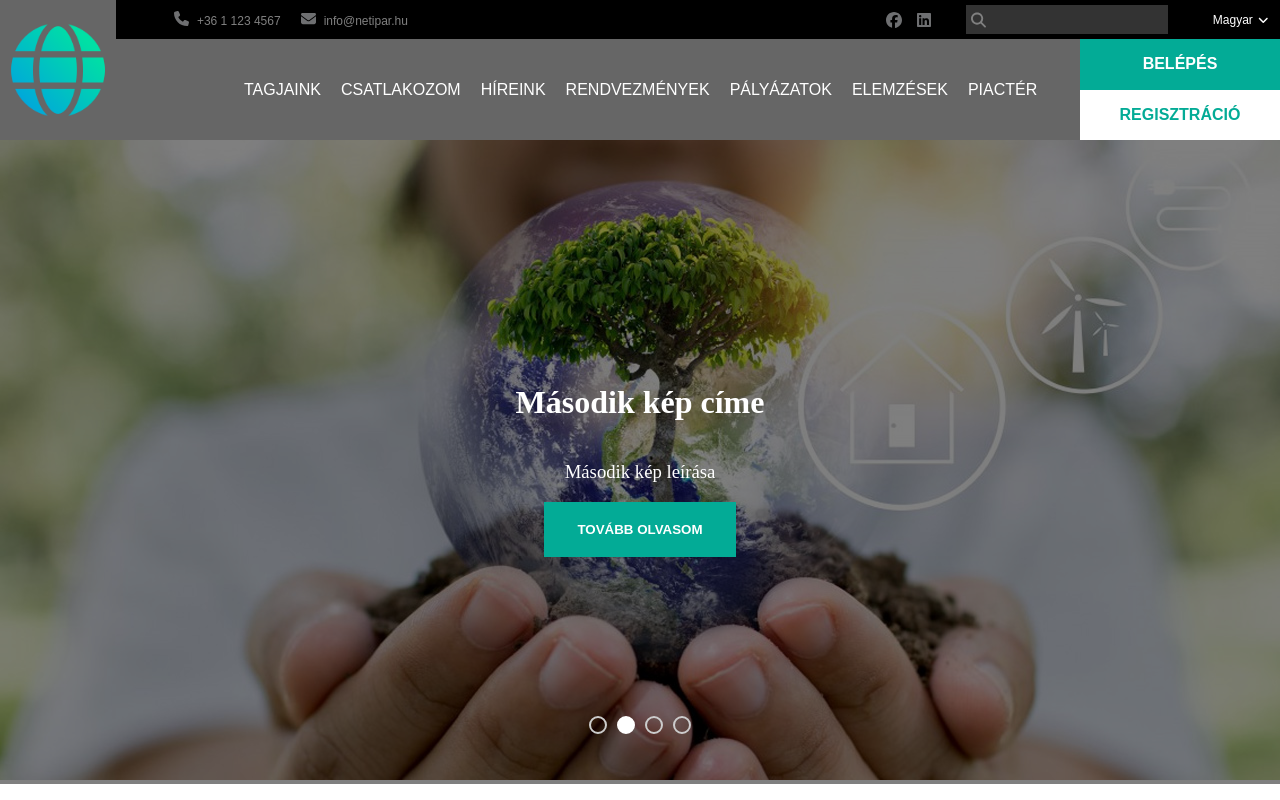
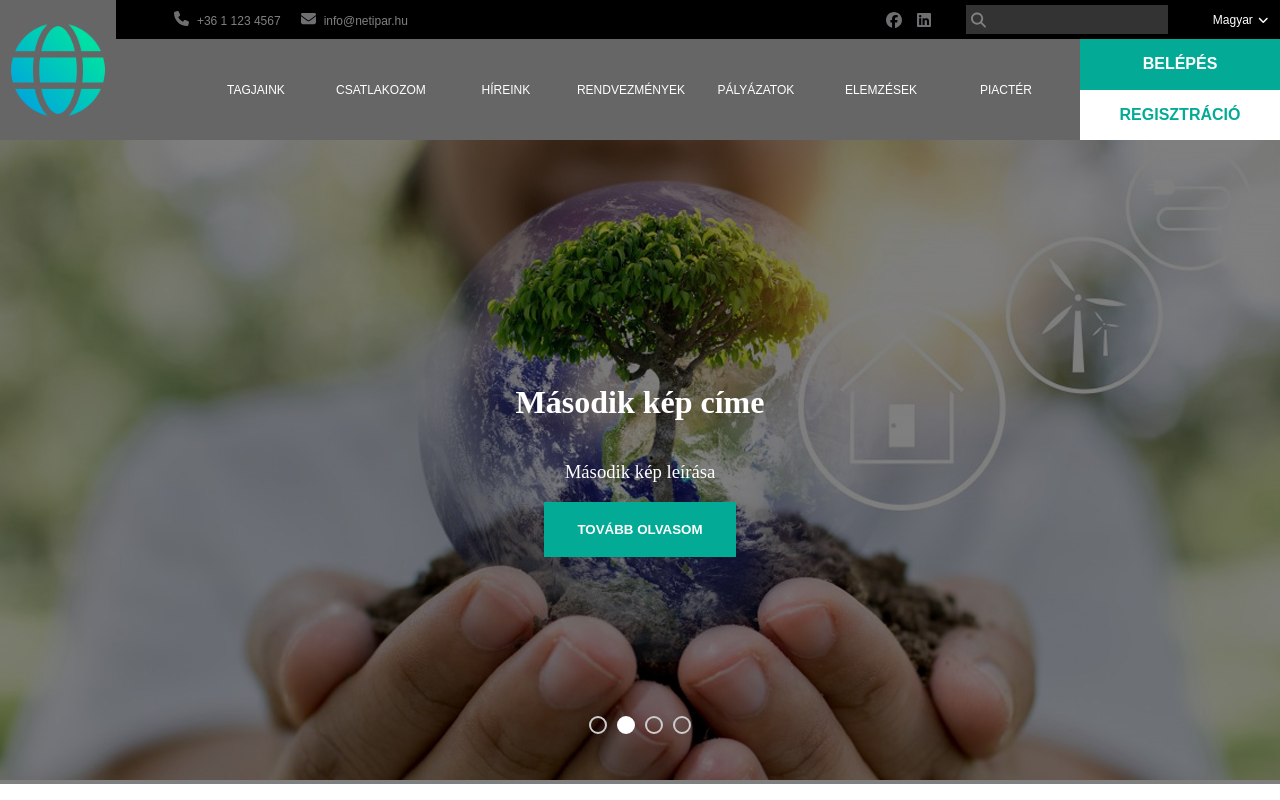
Before and after one commit to lacikovacs330/VueTask, a Vue app: page / in a window 1280 px wide. Shown: the top 800 px of the page. Built offline with nearby package versions, Linux system fonts and the light colour scheme.

Commit message:
Fele kész saját styleban

```diff
--- a/src/components/Nav.vue
+++ b/src/components/Nav.vue
@@ -176,22 +176,24 @@ span {
 }
 
 .nav-lower-buttons{
-    width: 80%;
+    width: 90%;
     height: 100%;
+    text-align: center;
 }
 
 .my-button {
+    width: 125px;
     height: 100%;
     background-color: #666666;
     color: white;
     border: none;
     cursor: pointer;
-    font-size: 16px;
+    font-size: 12px;
     transition: background-color 0.3s;
     text-transform: uppercase;
     float: right;
-    padding: 0 10px 0 10px;
-  }
+
+}
 
   .my-button:hover {
     background-color: #03AB96;
```
